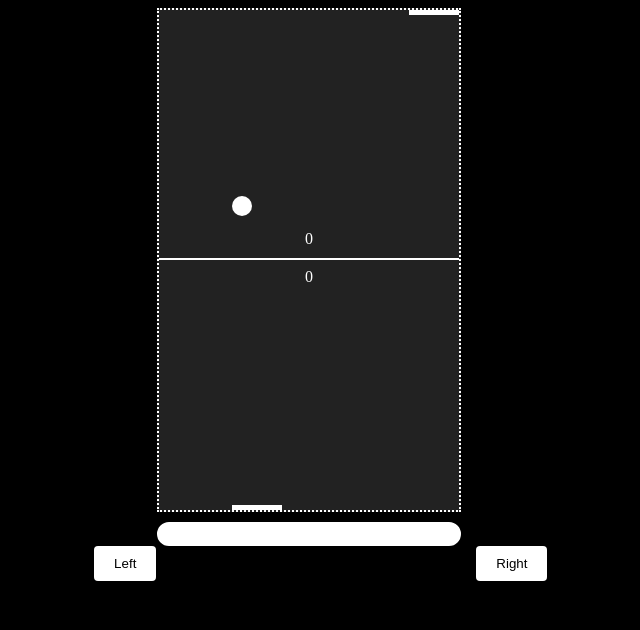
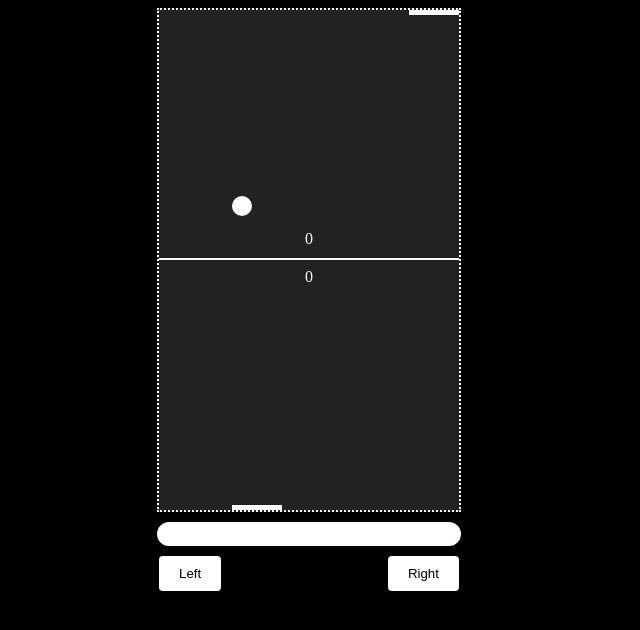
Before and after one commit to PhucsThanhj/PIngPong, a plain HTML site: page index.html in a window 1280 px wide. Shown: the whole page, without its empty margins (331-971 px from the left). Drawn offline with Linux system fonts and the light colour scheme.

Commit message:
Update style.css

```diff
--- a/style.css
+++ b/style.css
@@ -47,6 +47,9 @@
     border: 2px solid white;
     border-radius: 20px;
 }
+#line:hover {
+  background-color:gray;
+}
 #dot{
     position: absolute;
     width: 0px;
@@ -72,7 +75,8 @@
     border-radius: 4px;
     cursor: pointer;
     display: inline-block;
-    margin-left: 33%;
+    left: 0px;
+    position: absolute;
   }
   #button1:hover {
     background-color: gray;
@@ -85,8 +89,17 @@
     border-radius: 4px;
     cursor: pointer;
     display: inline-block;
-    margin-left: 25%;
+    right: 0px;
+    position: absolute;
   }
   #button2:hover {
     background-color:gray;
   }
+  #ctrlbox{
+    width: 300px;
+    height: 40px;
+    margin : auto;
+    margin-top: 10px;
+    position: relative;
+    background: black;
+}
```
